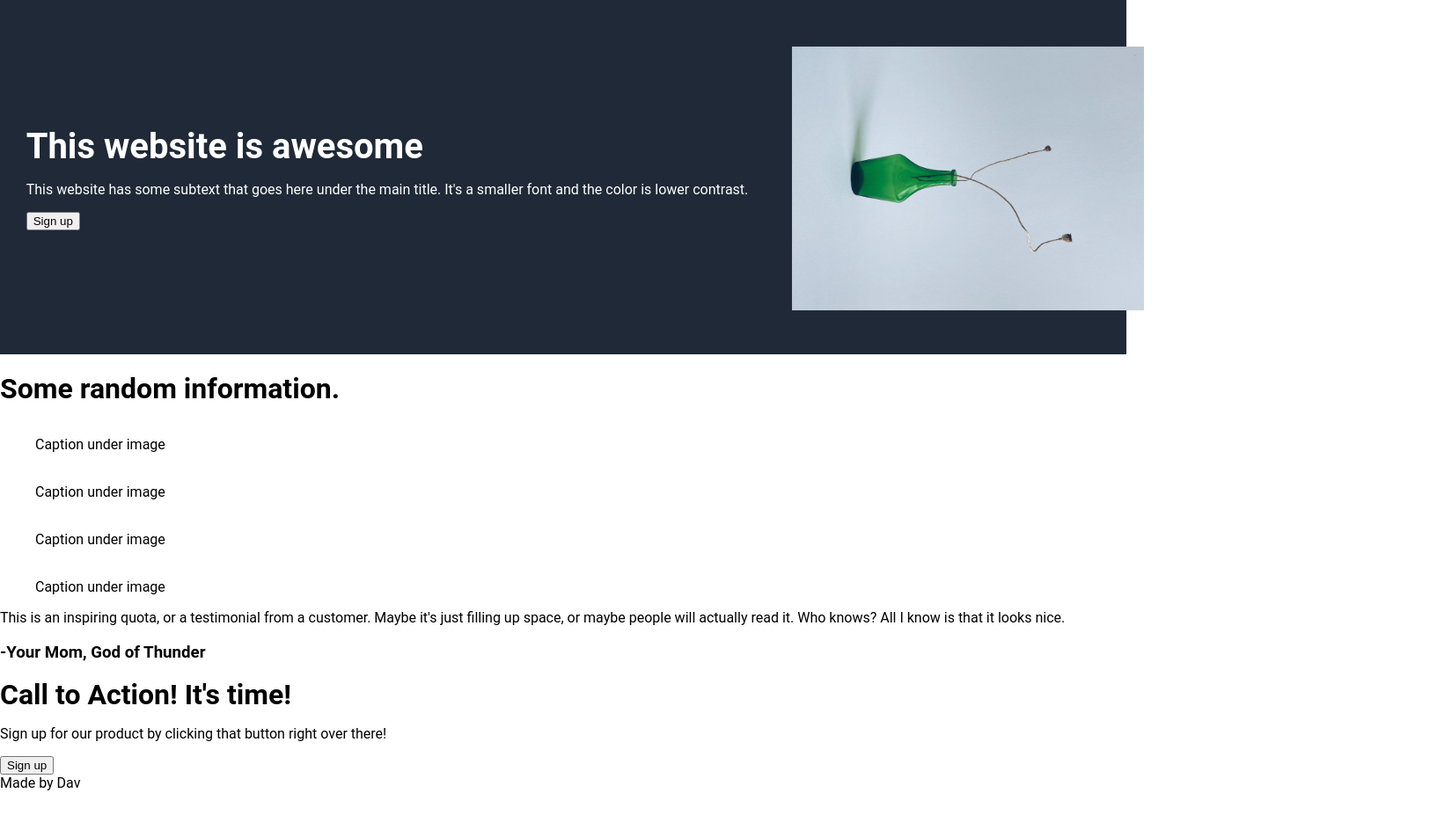
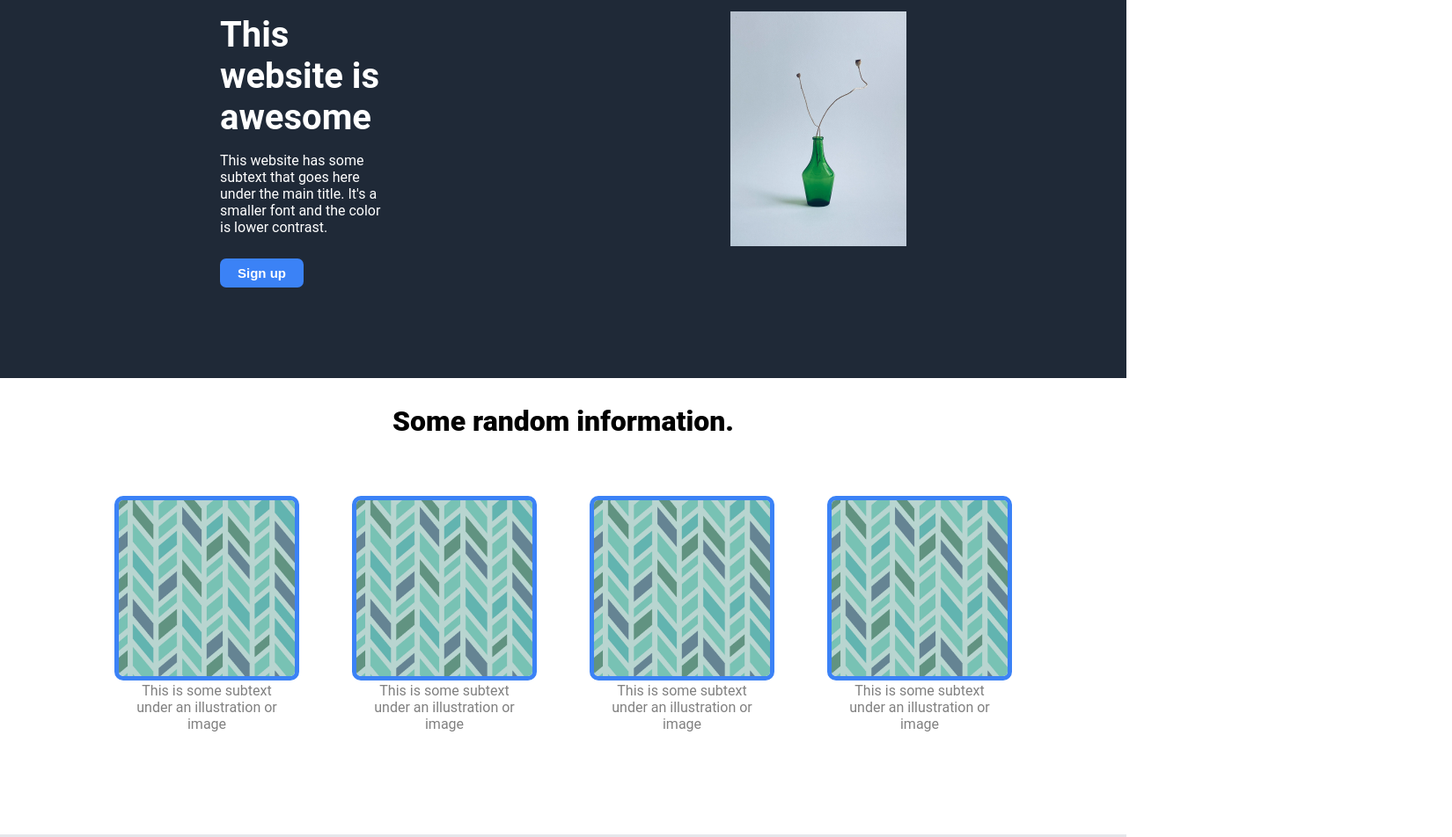
Before and after one commit to daviddavdavid/Landing-Page, a plain HTML site: page index.html in a window 1280 px wide. Shown: the part 88-1040 px from the top of the page at 88% size, 1650 px wide, since content can reach past the window. Before the commit the page ends 988 px from the top, so only its background shows below. Drawn offline with Linux system fonts and the light colour scheme.

Commit message:
Finished Landing page html and css

```diff
--- a/index.html
+++ b/index.html
@@ -8,8 +8,9 @@
         <title>Landing Page</title>
     </head>
     <body>
-        <div class="top-container">
+        <div class="section-1">
             <div class="header">
+                <div class="sub-container">
                     <h1>Header Logo</h1>
 
                     <ul class="header-links">
@@ -18,53 +19,62 @@
                         <li><a>Header Link Three</a></li>
                     </ul>
                 </div>
+            </div>
             <div class="top-content">
+                <div class="sub-container">
                     <div class="top-content-info">
                         <h1 class="awesome-title">This website  is awesome</h1>
                         <p>This website has some subtext that goes here under the main title. It's a smaller font and the color is lower contrast.</p>
-                    <button>Sign up</button>
+                        <button class="button">Sign up</button>
                     </div>
                     <img src="./images/vase.png">
                 </div>
+
             </div>
-        <div>
-            <h1>Some random information.</h1>
-            <div>
+        </div>
+        <div class="section-two">
+            <h1 class="centered-text">Some random information.</h1>
+            <div class="image-container">
                 <figure>
-                    <img>
-                    <figcaption>Caption under image</figcaption>
+                    <img src="./images/background.png" alt="Background image">
+                    <figcaption>This is some subtext under an illustration or image</figcaption>
                 </figure>
                 <figure>
-                    <img>
-                    <figcaption>Caption under image</figcaption>
+                    <img src="./images/background.png" alt="Background image">
+                    <figcaption>This is some subtext under an illustration or image</figcaption>
                 </figure>
                 <figure>
-                    <img>
-                    <figcaption>Caption under image</figcaption>
+                    <img src="./images/background.png" alt="Background image">
+                    <figcaption>This is some subtext under an illustration or image</figcaption>
                 </figure>
                 <figure>
-                    <img>
-                    <figcaption>Caption under image</figcaption>
+                    <img src="./images/background.png" alt="Background image">
+                    <figcaption>This is some subtext under an illustration or image</figcaption>
                 </figure>
             </div>
         </div>
-        <div>
-            <p>This is an inspiring quota, or a testimonial from a customer.
+        <div class="section-3">
+            <div class="text-container">
+                <p class="quote">This is an inspiring quota, or a testimonial from a customer.
                     Maybe it's just filling up space, or maybe people will actually read it.
                     Who knows?
                     All I know is that it looks nice.
                 </p>
-            <h3>-Your Mom, God of Thunder</h3>
+                <h3 class="addresser">-Your Mom, God of Thunder</h3>
             </div>
+
+        </div>
+        <div class="section-4">
+            <div class="blue-container">
                 <div>
-            <div>
-                <h1>Call to Action! It's time!</h1>
+                    <h3>Call to Action! It's time!</h3>
                     <p>Sign up for our product by clicking that button right over there!</p>
-                <button>Sign up</button>
+                </div>
+                <button class="sign-up-2">Sign up</button>
             </div>
         </div>
         <div class="footer">
-            Made by Dav
+            Made by Idk, wait I think Dav
         </div>
     </body>
 </html>
--- a/style.css
+++ b/style.css
@@ -1,22 +1,34 @@
+/* {
+    border: 1px red solid;
+ } */
 body {
     margin: 0;
     font-family: roboto, system-ui, -apple-system, BlinkMacSystemFont, 'Segoe UI', Roboto, Oxygen, Ubuntu, Cantarell, 'Open Sans', 'Helvetica Neue', sans-serif;
 }
 
-.top-container {
-    background-color: rgb(31, 41, 55);
-    margin: 0;
-    color: white;
-}
-
 h1 {
     margin: 0;
 }
+.section-1 {
+    background-color: rgb(31, 41, 55);
+    padding-bottom: 100px;
+}
+.sub-container {
+    display: flex;
+    flex-direction: row;
+    justify-content: space-between;
+    align-items: center;
+    flex: 1;
+    margin-left: 250px;
+    margin-right: 250px;
+
+}
 
 .header {
+    color: white;
     display: flex;
     justify-content: space-around;
-    padding: 10px;
+
 }
 
 .header-links {
@@ -26,20 +38,141 @@ h1 {
 }
 
 .top-content {
+    color: white;
+    margin-top: 50px;
+}
+
+img {
+    width: 200px;
+    height: auto;
+    margin-bottom: 50px;
+
+}
+
+.awesome-title {
+    font-weight: 710;
+    font-size: 40px;
+}
+
+.button {
+    padding: 8px 20px 8px 20px;
+    color: white;
+    background-color: #3b82f6;
+    border: 0px;
+    border-radius: 7px;
+    font-size: 15px;
+    font-weight: 600;
+    margin-top: 10px;
+}
+
+.section-two {
+    background-color: white;
+    padding-bottom: 100px;
+}
+
+.top-content-info {
+    width: 25%
+}
+
+.centered-text {
+    text-align: center;
+    margin-top: 30px;
+    font-weight: 810;
+}
+
+.image-container {
+    display: flex;
+    flex-direction: row;
+    justify-content: center;
+    text-align: center;
+    margin-top: 50px;
+
+}
+
+.image-container figure {
+    display: flex;
+    flex-direction: column;
+    width: 190px;
+    align-items: center;
+}
+
+.image-container img {
+    border: 5px solid #3b82f6;
+    border-radius: 10px;
+    margin: 0;
+}
+
+.image-container figcaption {
+    color: gray;
+    margin-top: 2px;
+}
+
+.section-3 {
+    background-color: #e5e7eb;
+    padding: 150px;
+
+}
+.quote {
+    font-size: 40px;
+    font-style: italic;
+    font-weight: 200;
+    color: #1f2937;
+
+}
+h3 {
+    font-size: 25px;
+    text-align: right;
+}
+
+.text-container {
+    width: 1500px;
+}
+
+.section-4 {
     display: flex;
     justify-content: center;
     align-items: center;
-    gap: 100px;
-    margin: 20px;
+    padding: 100px;
+    color: white;
 }
 
-img {
-    width: 300px;
-    height: auto;
-    transform: rotate(90deg);
+.blue-container {
+    display: flex;
+    flex-direction: row;
+    justify-content: center;
+    align-items: center;
+    gap: 100px;
+    padding: 50px;
+    border-radius: 15px;
+
+    background-color: #3b82f6;
 }
 
-.awesome-title {
-    font-weight: 900px;
-    font-size: 40px;
+
+.blue-container div h3 {
+    margin: 0px;
+    text-align: left;
 }
+.blue-container div p {
+    font-size: 15px;
+    margin: 0px;
+}
+
+.sign-up-2 {
+    border: 3px solid white;
+    background-color: #3b82f6;
+    padding: 7px 25px 7px 25px;
+    color: white;
+    border-radius: 10px;
+    font-size: 15px;
+
+}
+
+.footer {
+    display: flex;
+    justify-content: center;
+    background-color: #1f2937;
+    padding: 40px;
+    color: white;
+    font-size: 20px;
+}
```
Also changed, not shown: images/background.png (added). Lines whose indentation alone changed are shown as unchanged.
